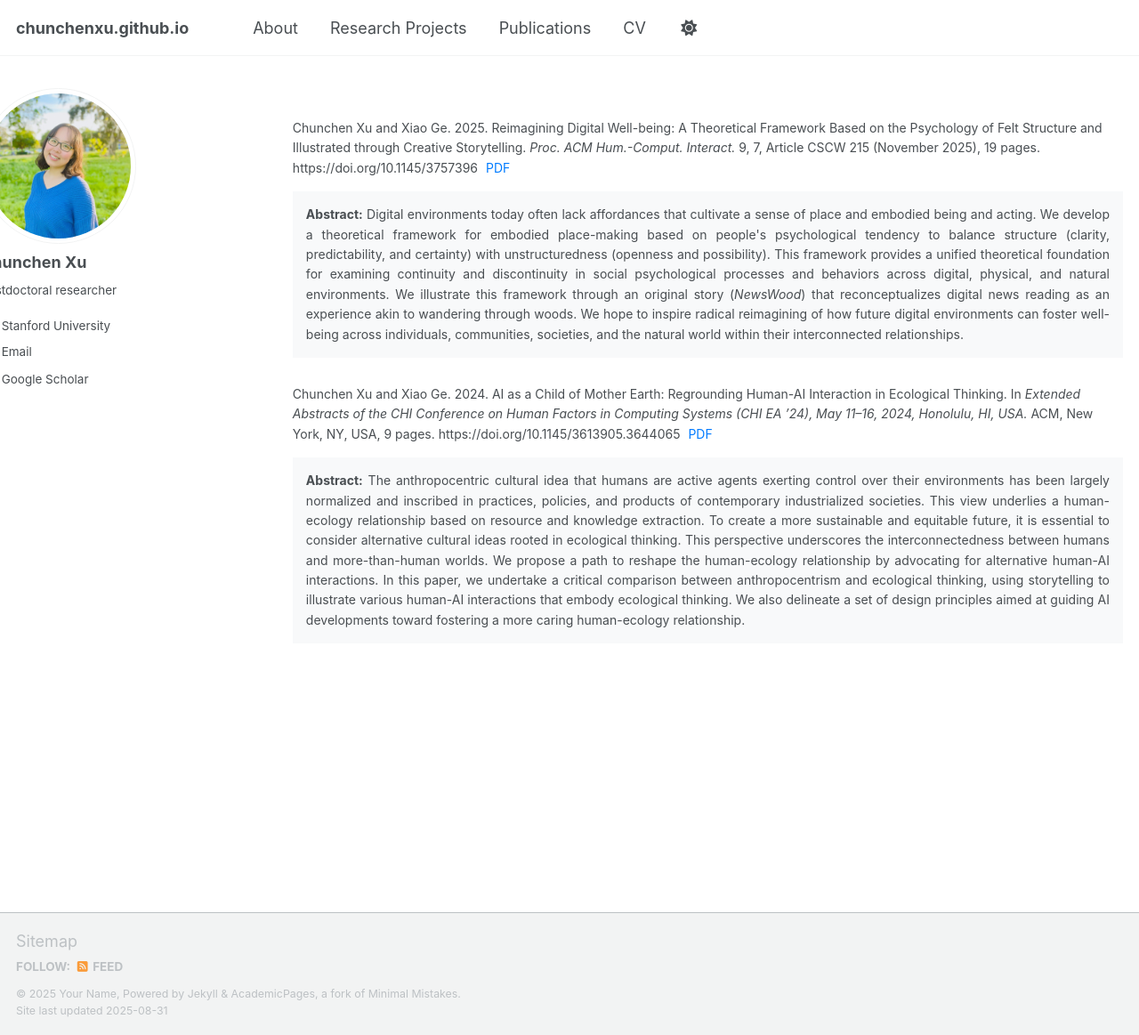
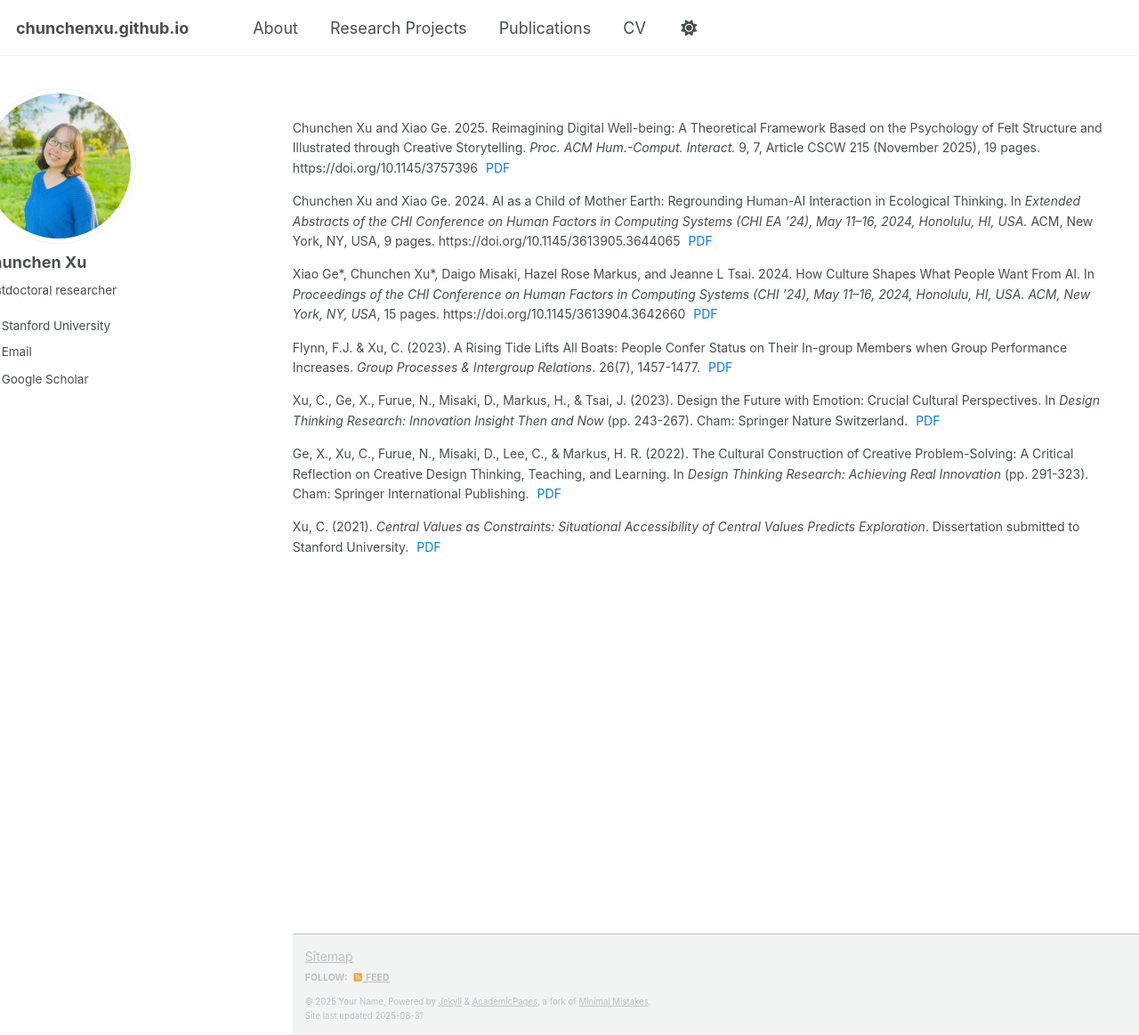
Before and after one commit to chunchenxu/chunchenxu.github.io, a Jekyll site: the page built from _pages/publications.html, in a window 1280 px wide and 1163 px high. Shown: the whole window at 89% size. Built offline with Jekyll 4.4.1, drawn with Linux system fonts in a browser that asks for light colours; some web fonts are replaced; a script that is not in the unit is left out.

Commit message:
Update publications.html

```diff
--- a/_pages/publications.html
+++ b/_pages/publications.html
@@ -3,29 +3,48 @@ layout: archive
 permalink: /publications.html
 author_profile: true
 ---
-
 <div class="publications-container">
 
     <div class="publication-entry">
         <div class="citation">
             Chunchen Xu and Xiao Ge. 2025. Reimagining Digital Well-being: A Theoretical Framework Based on the Psychology of Felt Structure and Illustrated through Creative Storytelling. <em>Proc. ACM Hum.-Comput. Interact.</em> 9, 7, Article CSCW 215 (November 2025), 19 pages. https://doi.org/10.1145/3757396
             <a href="files/newswood.pdf" target="_blank">PDF</a>
-        </div>
-
-        <div class="abstract">
-            <strong>Abstract:</strong> Digital environments today often lack affordances that cultivate a sense of place and embodied being and acting. We develop a theoretical framework for embodied place-making based on people's psychological tendency to balance structure (clarity, predictability, and certainty) with unstructuredness (openness and possibility). This framework provides a unified theoretical foundation for examining continuity and discontinuity in social psychological processes and behaviors across digital, physical, and natural environments. We illustrate this framework through an original story (<em>NewsWood</em>) that reconceptualizes digital news reading as an experience akin to wandering through woods. We hope to inspire radical reimagining of how future digital environments can foster well-being across individuals, communities, societies, and the natural world within their interconnected relationships.
-        </div>
     </div>
 
     <div class="publication-entry">
         <div class="citation">
             Chunchen Xu and Xiao Ge. 2024. AI as a Child of Mother Earth: Regrounding Human-AI Interaction in Ecological Thinking. In <em>Extended Abstracts of the CHI Conference on Human Factors in Computing Systems (CHI EA ’24), May 11–16, 2024, Honolulu, HI, USA.</em> ACM, New York, NY, USA, 9 pages. https://doi.org/10.1145/3613905.3644065
             <a href="files/earthchild.pdf" target="_blank">PDF</a>
-        </div>
+    </div>
 
-        <div class="abstract">
-            <strong>Abstract:</strong> The anthropocentric cultural idea that humans are active agents exerting control over their environments has been largely normalized and inscribed in practices, policies, and products of contemporary industrialized societies. This view underlies a human-ecology relationship based on resource and knowledge extraction. To create a more sustainable and equitable future, it is essential to consider alternative cultural ideas rooted in ecological thinking. This perspective underscores the interconnectedness between humans and more-than-human worlds. We propose a path to reshape the human-ecology relationship by advocating for alternative human-AI interactions. In this paper, we undertake a critical comparison between anthropocentrism and ecological thinking, using storytelling to illustrate various human-AI interactions that embody ecological thinking. We also delineate a set of design principles aimed at guiding AI developments toward fostering a more caring human-ecology relationship.
-        </div>
+     <div class="publication-entry">
+        <div class="citation">
+            Xiao Ge*, Chunchen Xu*, Daigo Misaki, Hazel Rose Markus, and Jeanne L Tsai. 2024. How Culture Shapes What People Want From AI. In <em>Proceedings of the CHI Conference on Human Factors in Computing Systems (CHI ’24), May 11–16, 2024, Honolulu, HI, USA. ACM, New York, NY, USA</em>, 15 pages. https://doi.org/10.1145/3613904.3642660
+        <a href="files/howcultureshapesai.pdf" target="_blank">PDF</a>
+    </div>
+
+    <div class="publication-entry">
+        <div class="citation">
+            Flynn, F.J. & Xu, C. (2023). A Rising Tide Lifts All Boats: People Confer Status on Their In-group Members when Group Performance Increases. <em>Group Processes & Intergroup Relations</em>. 26(7), 1457-1477.
+        <a href="files/risingtide.pdf" target="_blank">PDF</a>
+    </div>
+
+    <div class="publication-entry">
+        <div class="citation">
+            Xu, C., Ge, X., Furue, N., Misaki, D., Markus, H., & Tsai, J. (2023). Design the Future with Emotion: Crucial Cultural Perspectives. In <em>Design Thinking Research: Innovation Insight Then and Now</em> (pp. 243-267). Cham: Springer Nature Switzerland.
+        <a href="files/designfuturewithemo.pdf" target="_blank">PDF</a>
+    </div>
+
+    <div class="publication-entry">
+        <div class="citation">
+        Ge, X., Xu, C., Furue, N., Misaki, D., Lee, C., & Markus, H. R. (2022). The Cultural Construction of Creative Problem-Solving: A Critical Reflection on Creative Design Thinking, Teaching, and Learning. In <em>Design Thinking Research: Achieving Real Innovation </em>(pp. 291-323). Cham: Springer International Publishing.
+        <a href="files/cultureconstructioncreative.pdf" target="_blank">PDF</a>
+    </div>
+
+    <div class="publication-entry">
+        <div class="citation">
+       Xu, C. (2021). <em>Central Values as Constraints: Situational Accessibility of Central Values Predicts Exploration</em>. Dissertation submitted to Stanford University.
+        <a href="files/dissertation.pdf" target="_blank">PDF</a>
     </div>
 
 </div>
```
